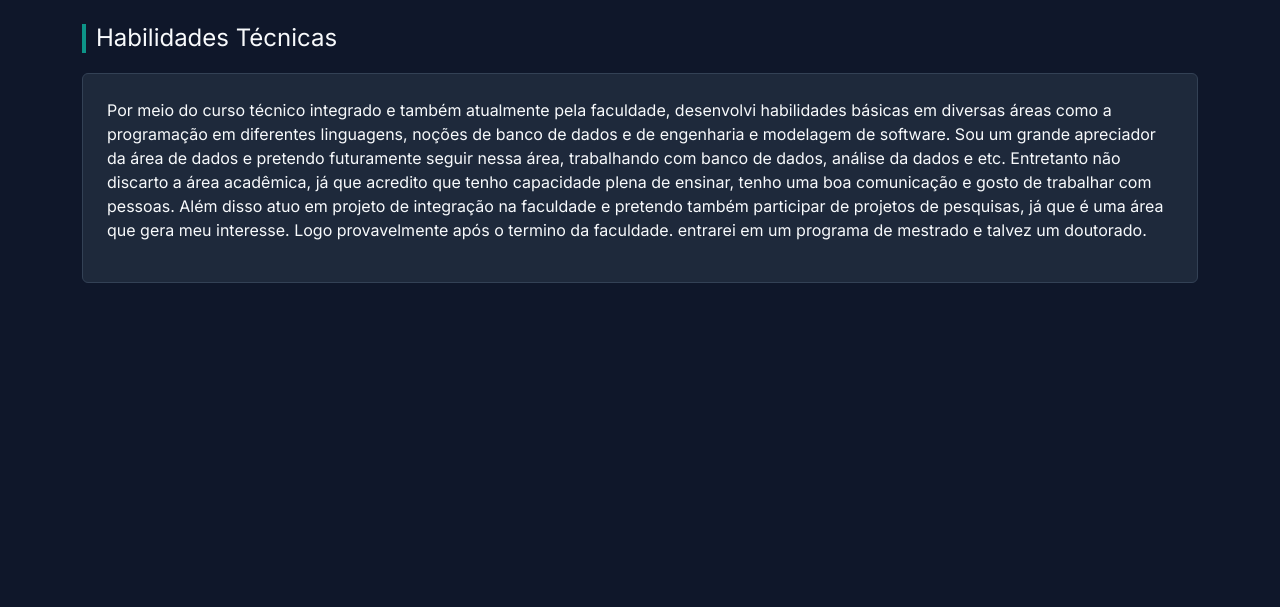
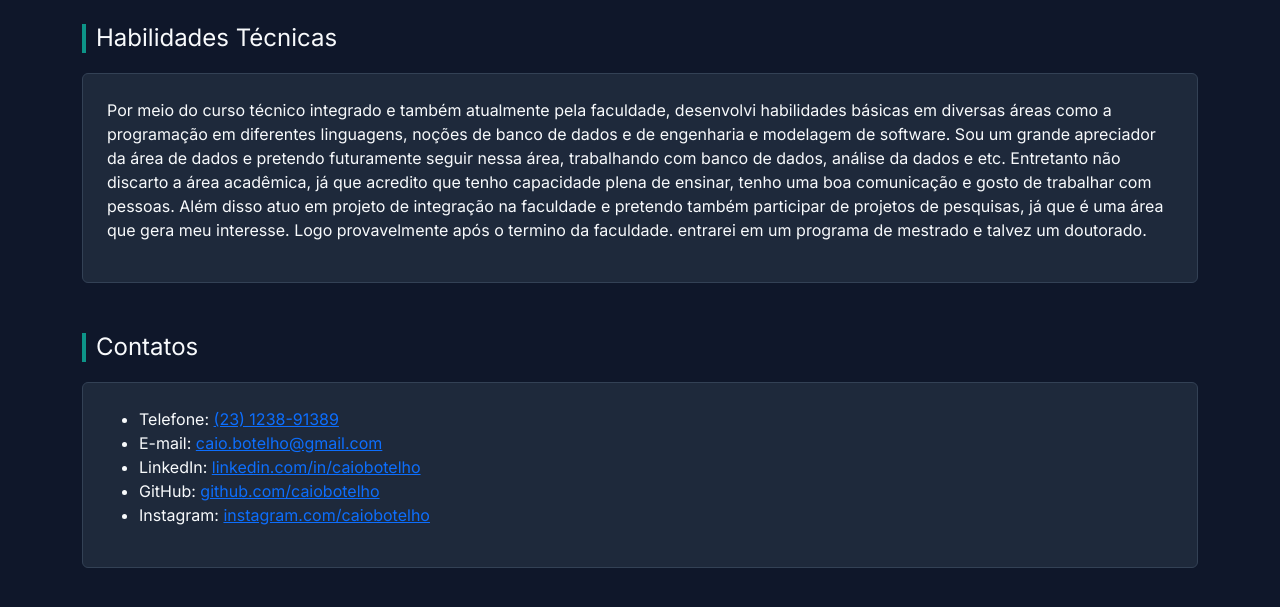
Before and after one commit to caiobotelho1/meu-site-pessoal, a plain HTML site: page index.html in a window 1280 px wide. Shown: the part 647-1254 px from the top of the page. Before the commit the page ends 980 px from the top, so only its background shows below. Drawn offline with nearby package versions, Linux system fonts and the light colour scheme.

Commit message:
feat: adicionando a sessao contato

```diff
--- a/index.html
+++ b/index.html
@@ -35,6 +35,7 @@
         <div class="navbar-nav ms-auto">
           <a class="nav-link" href="#informacoes-pessoais">Informações Pessoais</a>
           <a class="nav-link" href="#habilidades">Habilidades Técnicas</a>
+           <a class="nav-link" href="#contatos">Contatos</a>
         </div>
       </div>
     </div>
@@ -63,6 +64,7 @@
         </div>
       </div>
     </section>
+
     <section id="habilidades" class="content-section">
       <h2 class="section-title">Habilidades Técnicas</h2>
       <div class="box-card p-4">
@@ -75,9 +77,22 @@
           já que é uma área que gera meu interesse. Logo provavelmente após o termino da faculdade. entrarei em um
           programa de mestrado e talvez um doutorado.</p>
       </div>
+
     </section>
+        <section id="contatos" class="content-section">
+          <h2 class="section-title">Contatos</h2>
+            <div class="box-card p-4">
+                <ul>
+                  <li>Telefone: <a href="tel:23123891389">(23) 1238-91389</a></li>
+                  <li>E-mail: <a href="mailto:caio.botelho@gmail.com">caio.botelho@gmail.com</a></li>
+                  <li>LinkedIn: <a href="https://www.linkedin.com/in/caiobotelho" target="_blank" >linkedin.com/in/caiobotelho</a></li>
+                  <li>GitHub: <a href="https://github.com/caiobotelho" target="_blank" >github.com/caiobotelho</a></li>
+                  <li>Instagram: <a href="https://www.instagram.com/caiobotelho" target="_blank" >instagram.com/caiobotelho</a></li>
+                </ul>
+              </div>
+        </section>
+  </main>
 
-  </main>
 </body>
 
 </html>
```
